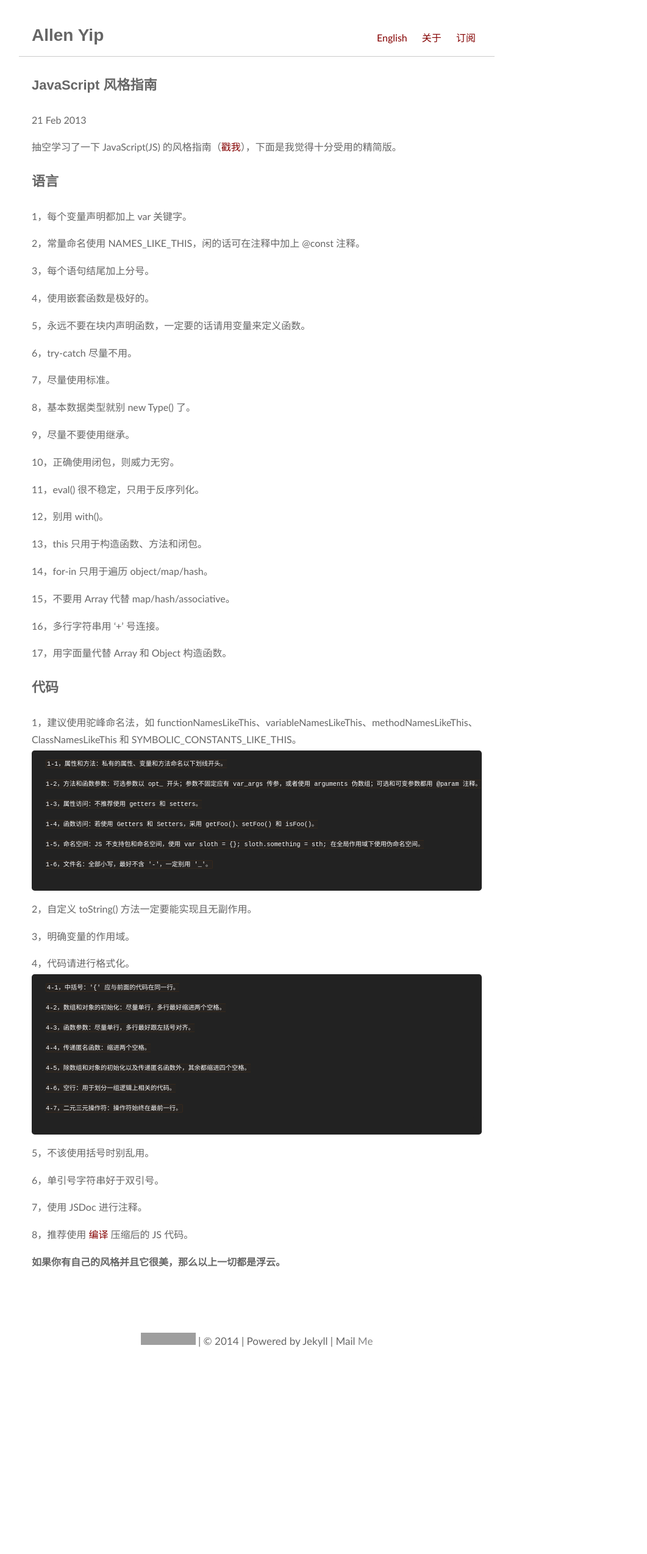
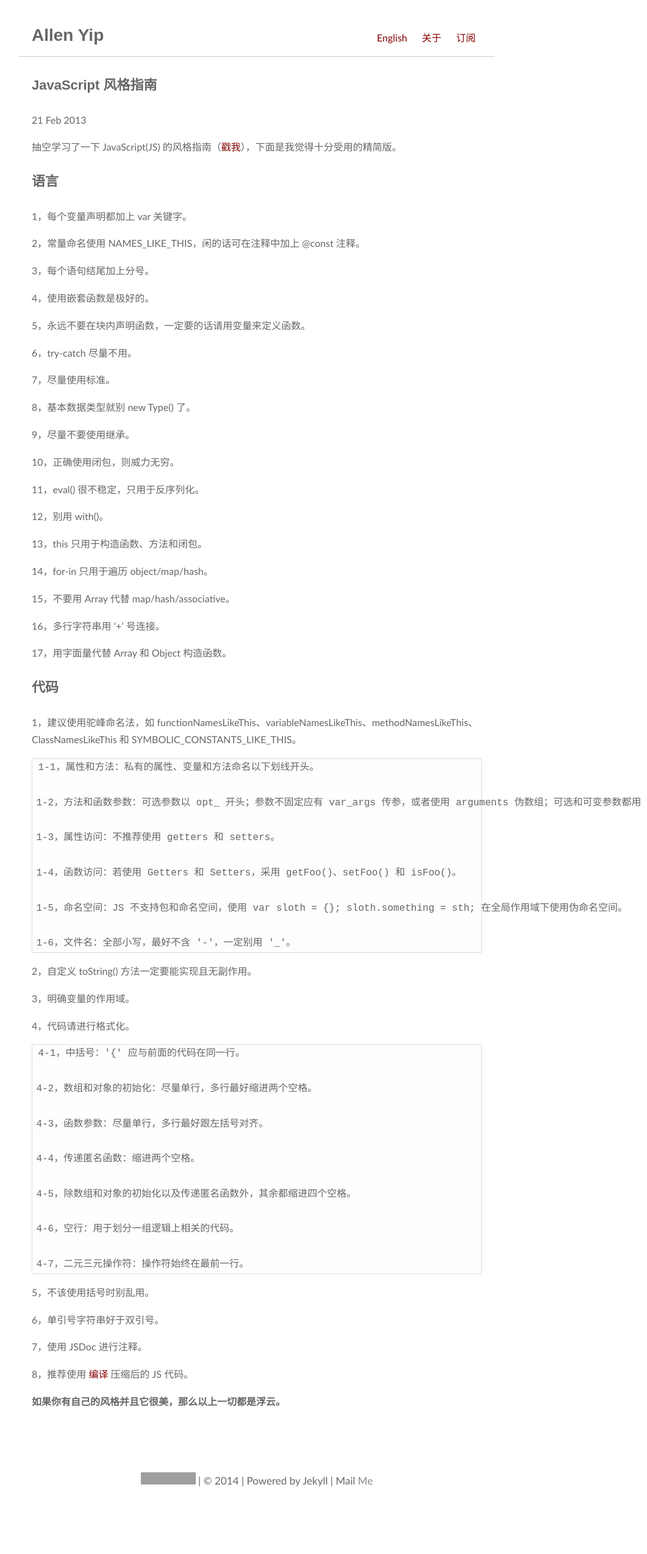
Before and after one commit to allenyip/allenyip.github.com, a Jekyll site: the page built from _posts/2013-02-21-javascript-style-guide.md, in a window 1280 px wide. Shown: the whole page at 61% size, without its empty margins (219-1280 px from the left). Built offline with Jekyll 4.4.1, drawn with Linux system fonts in a browser that asks for light colours; some web fonts are replaced; Markdown is read by kramdown in place of the engine named in the settings; before the commit the page ends 2320 px from its top, so only the background shows below that; grey boxes are pictures that could not be loaded.

Commit message:
modify css

```diff
--- a/css/main.css
+++ b/css/main.css
@@ -48,32 +48,23 @@ blockquote {
   padding: 10px 15px;
 }
 
-tt {
-  font: 14px "Menlo", monospace;
+/* modify code starts */
+.post pre {
+  border: 1px solid #ddd;
+  background: rgba(235, 213, 174, 0.03);
+  padding: 0 .4em;
 }
 
-/* modify code starts */
 .post code {
-  font: 0.8em droid-sans-mono-1, droid-sans-mono-2, monospace;
-  border: 1px solid rgba(145, 77, 0, 0.15);
-  border-radius: 0.2em;
-  padding: 0.0em 0.1em;
-  background: rgba(145, 77, 0, 0.03);
+  border: 1px solid #ddd;
+  background: rgba(235, 213, 174, 0.03);
+  padding: 0 .2em;
 }
-.post .highlight {
-  background: #ffb;
-  border-radius: 0.3em;
-  padding: 0.8em;
-  color: white;
-  background: #222;
-  margin-top: -0.8em;
-  margin-bottom: 0.9em;
+
+.post pre code {
+  border: none;
 }
-.post .highlight pre {
-  font: 0.8em droid-sans-mono-1, droid-sans-mono-2, monospace;
-  line-height: 1.25em;
-  display: block;
-}
+
 /* modify ends */
 
 .align-center {
```
